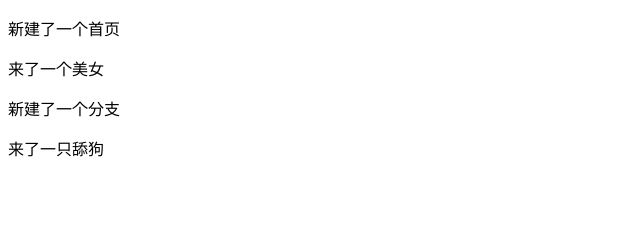
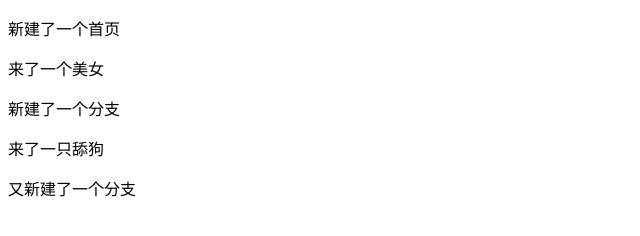
Before and after one commit to oldyounger96/oldyounger96-studyGitBranch63_05, a plain HTML site: page index.html in a window 1280 px wide. Shown: the whole page, without its empty margins (0-640 px from the left). Drawn offline with Linux system fonts and the light colour scheme.

Commit message:
又新建了一个分支

```diff
--- a/index.html
+++ b/index.html
@@ -1,7 +1,7 @@
 <!--
  * @Author: your name
  * @Date: 2020-11-19 11:06:12
- * @LastEditTime: 2020-11-19 11:09:21
+ * @LastEditTime: 2020-11-19 11:13:57
  * @LastEditors: Please set LastEditors
  * @Description: In User Settings Edit
  * @FilePath: \AjaxDay1e:\111前端学习集合\Git\GitDay1\studyGitBranch63_05\index.html
@@ -20,6 +20,7 @@
     <p>来了一个美女</p>
     <p>新建了一个分支</p>
     <p>来了一只舔狗</p>
+    <p>又新建了一个分支</p>
 </body>
 
 </html>
```
